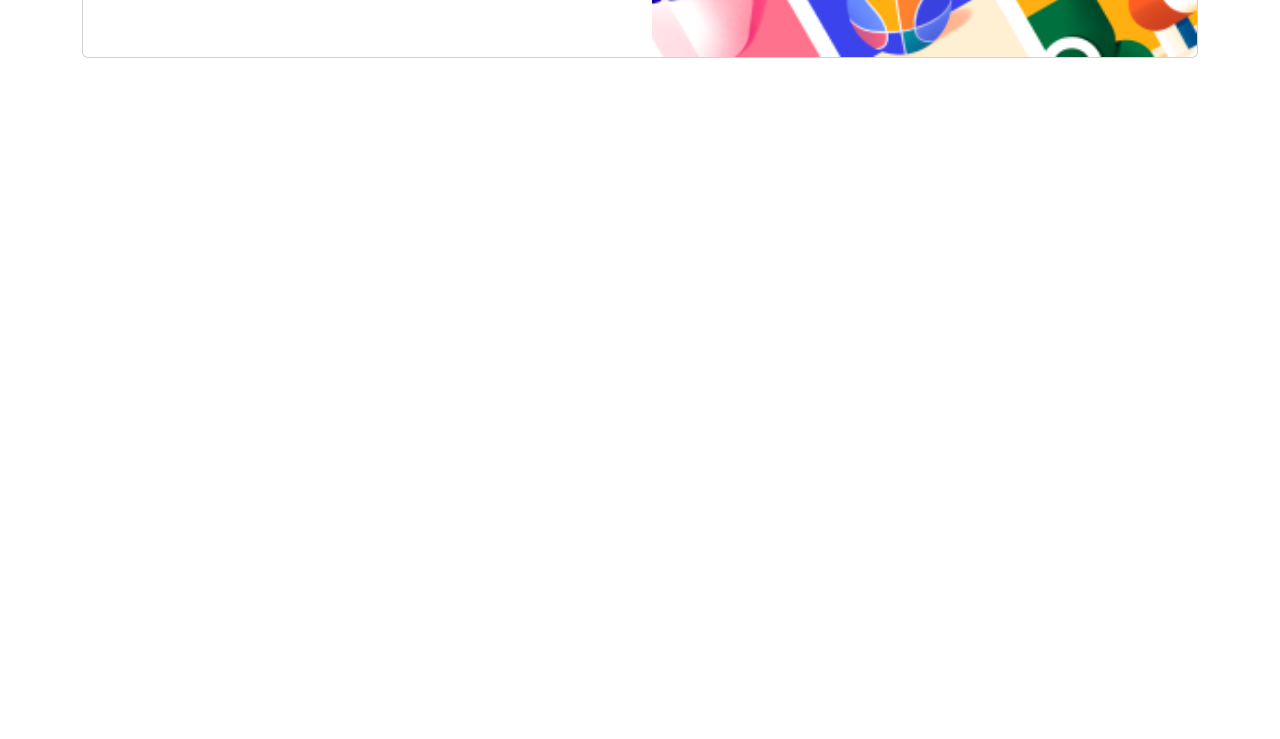
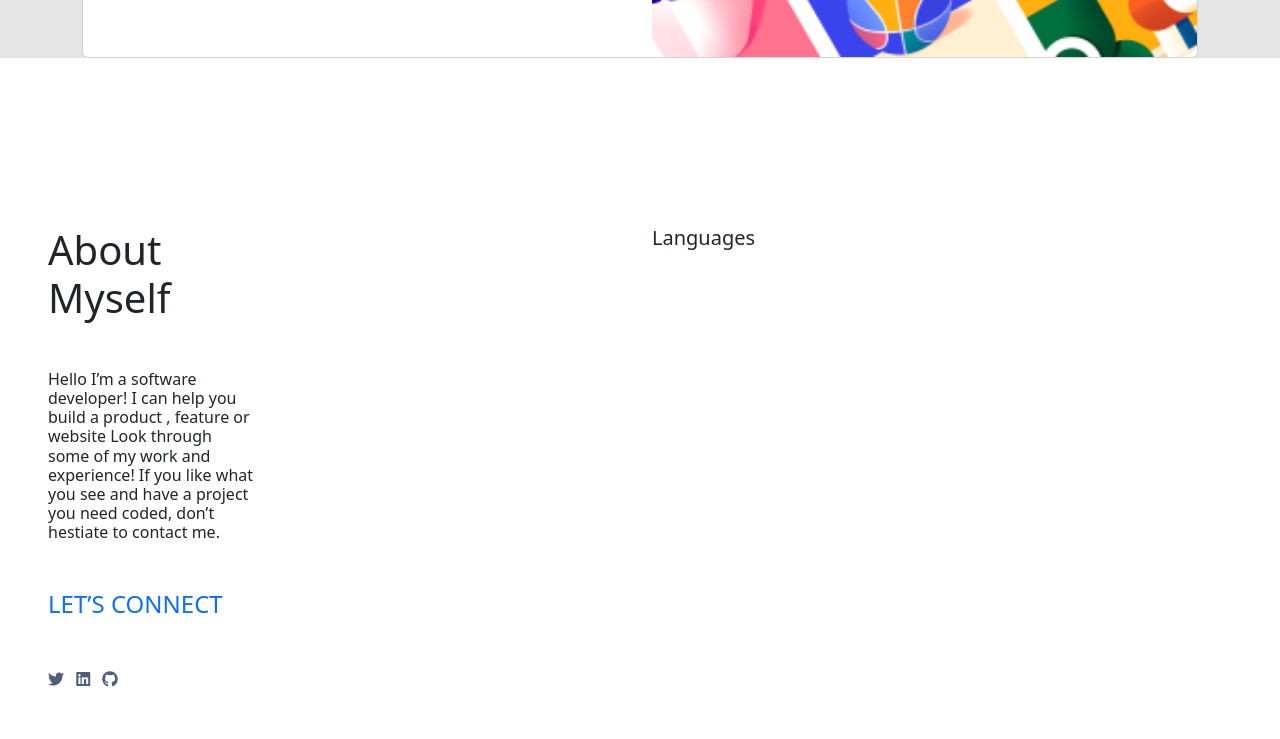
Before and after one commit to ahmed025566/Bootstrap, a website: page index.html in a window 1280 px wide. Shown: the part 2354-3093 px from the top of the page. Before the commit the page ends 2532 px from the top, so only its background shows below. Drawn offline with nearby package versions, Linux system fonts and the light colour scheme.

Commit message:
Add about my self section

```diff
--- a/index.html
+++ b/index.html
@@ -50,7 +50,8 @@
 
         </div>
       </div>
-    <section class="container mt-5">
+    <section style="background: #e5e5e5;">
+    <div class="container mt-5">
     <div class="card mx-auto" style="margin-bottom: 120px;">
         <div class="row">
          <div class="col-md-6"><img src="images/images/Snapshoot Portfolio-1.png" alt="Snapshoot-portfolio" class="card-img"></div>
@@ -141,8 +142,44 @@
  <div class="col-md-6"><img src="images/images/Snapshoot Portfolio-4.png" alt="Snapshoot-portfolio" class="card-img"></div>
  </div>
 </div>
-    </section>
-    <section>
+    </div>
+  </section>
+    <section class="row">
+
+      <div class="col-md-6">
+      <h1 class="col-md-1 m-5">About Myself</h1>
+      <p class="col-lg-4 m-5 h6">Hello I’m a software developer!
+        I can help you build a product ,
+         feature or website Look through some of my work and experience!
+          If you like what you see and have a project you need coded,
+          don’t hestiate to contact me.</p>
+          <p class="col-sm-6 h4 m-5 text-primary">LET’S CONNECT</p>
+          <ul class="list-unstyled m-5">
+            <li class="list-inline-item">
+              <a href="https://twitter.com/AhmedEl18692792" alt="Twitter account" target="_blank"
+               rel="noreferrer noopener">
+               <i class="fa-brands fa-twitter" id="twitter" style="color: #505f79;"></i>
+              </a>
+            </li>
+            <li class="list-inline-item">
+              <a href="https://www.linkedin.com/in/ahmed-salah025566" alt="linkedin account" target="_blank"
+                rel="noreferrer noopener">
+                <i class="fa-brands fa-linkedin" id="linkedin" style="color: #505f79;"></i>
+              </a>
+            </li>
+            <li class="list-inline-item">
+              <a href="https://github.com/ahmed025566" alt="github account" target="_blank"
+                rel="noreferrer noopener">
+                <i class="fa-brands fa-github" id="github" style="color: #505f79;"></i>
+              </a>
+            </li>
+           </ul>
+          </div>
+          <div class="col-md-6">
+            <div class="row">
+             <p class="h5 mt-5">Languages</p>
+            </div>
+          </div>
 
     </section>
 </body>
```
